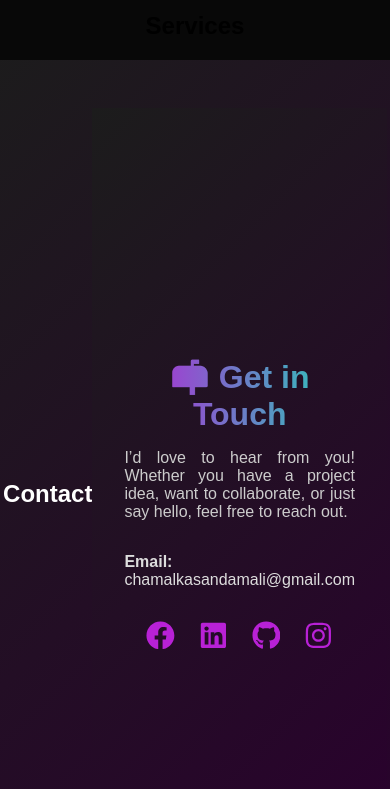
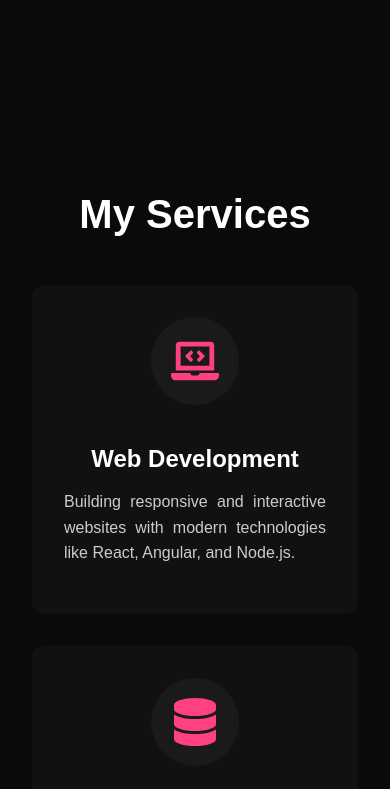
Before and after one commit to sadamali-oc/profile-portfolio, a React (Create React App) app: page / in a window 390 px wide. Shown: the part 3406-4195 px from the top of the page. Built offline with nearby package versions, Linux system fonts and the light colour scheme.

Commit message:
services section

```diff
--- a/src/Home.js
+++ b/src/Home.js
@@ -5,6 +5,7 @@ import "./Home.css";
 import ContactSection from "./atoms/contact/ContactSection";
 import AboutSection from "./atoms/AboutSection/AboutSection";
 import ProjectSection from "./atoms/projects/ProjectSection";
+import ServicesSection from "./atoms/services/Services";
 
 const Home = () => {
   return (
@@ -34,7 +35,7 @@ const Home = () => {
         </section>
 
         <section id="services" className="services-section">
-          <h2>Services</h2>
+         <ServicesSection />
         </section>
 
         <section id="contact" className="contact-section">
--- /dev/null
+++ b/src/atoms/services/Services.css
@@ -0,0 +1,69 @@
+.services-section {
+    padding: 5rem 2rem;
+    background: #0a0a0a;
+    color: #fff;
+    text-align: center;
+}
+
+.services-section h1 {
+    font-size: 2.5rem;
+    margin-bottom: 3rem;
+
+}
+
+/* Grid layout: 3 cards per row on desktop */
+.services-cards {
+    display: grid;
+    grid-template-columns: repeat(3, 1fr);
+    gap: 5rem;
+    /* space between cards */
+    justify-items: center;
+
+}
+
+/* Responsive: stack cards on mobile */
+@media (max-width: 768px) {
+    .services-cards {
+        grid-template-columns: 1fr;
+        gap: 2rem;
+        /* spacing for stacked cards */
+    }
+}
+
+.service-card {
+    background: #111;
+    border-radius: 12px;
+    padding: 2rem;
+    width: 100%;
+    max-width: 350px;
+    transition: transform 0.3s ease, box-shadow 0.3s ease;
+    text-align: center;
+}
+
+.service-card:hover {
+    transform: translateY(-10px);
+    box-shadow: 0 10px 25px rgba(255, 64, 129, 0.3);
+}
+
+.service-icon {
+    font-size: 3rem;
+    color: #ff4081;
+    margin-bottom: 1rem;
+    background: #1a1a1a;
+    padding: 20px;
+    border-radius: 50%;
+    display: inline-flex;
+    align-items: center;
+    justify-content: center;
+}
+
+.service-card h3 {
+    font-size: 1.5rem;
+    margin-bottom: 1rem;
+}
+
+.service-card p {
+    font-size: 1rem;
+    line-height: 1.6;
+    color: #ccc;
+}
--- /dev/null
+++ b/src/atoms/services/Services.js
@@ -0,0 +1,70 @@
+import React from "react";
+import "./Services.css";
+import {
+  FaLaptopCode,
+  FaDatabase,
+  FaMobileAlt,
+  FaInstagram,
+  FaFileAlt,
+  FaPenFancy,
+} from "react-icons/fa";
+
+const ServicesSection = () => {
+  const services = [
+    {
+      icon: <FaLaptopCode />,
+      title: "Web Development",
+      description:
+        "Building responsive and interactive websites with modern technologies like React, Angular, and Node.js.",
+    },
+    {
+      icon: <FaDatabase />,
+      title: "Backend & Database",
+      description:
+        "Creating scalable backend systems, REST APIs, and managing databases using PostgreSQL and Firebase.",
+    },
+    {
+      icon: <FaMobileAlt />,
+      title: "Mobile & Full-Stack Solutions",
+      description:
+        "Developing cross-platform applications and full-stack solutions that deliver seamless user experiences.",
+    },
+    {
+      icon: <FaInstagram />,
+      title: "Social Media Post Design",
+      description:
+        "Designing visually appealing and engaging social media posts and banners for platforms like Instagram, Facebook, and LinkedIn.",
+    },
+    {
+      icon: <FaFileAlt />,
+      title: "CV / Resume Design",
+      description:
+        "Creating professional, modern CVs and resumes that highlight skills, experience, and projects to stand out to recruiters.",
+    },
+    {
+      icon: <FaPenFancy />,
+      title: "Logo Design",
+      description:
+        "Designing unique and memorable logos that represent your brand identity effectively.",
+    },
+  ];
+
+  return (
+    <section className="services-section" id="services">
+      <div className="services-container">
+        <h1>My Services</h1>
+        <div className="services-cards">
+          {services.map((service, index) => (
+            <div className="service-card" key={index}>
+              <div className="service-icon">{service.icon}</div>
+              <h3>{service.title}</h3>
+              <p>{service.description}</p>
+            </div>
+          ))}
+        </div>
+      </div>
+    </section>
+  );
+};
+
+export default ServicesSection;
```
